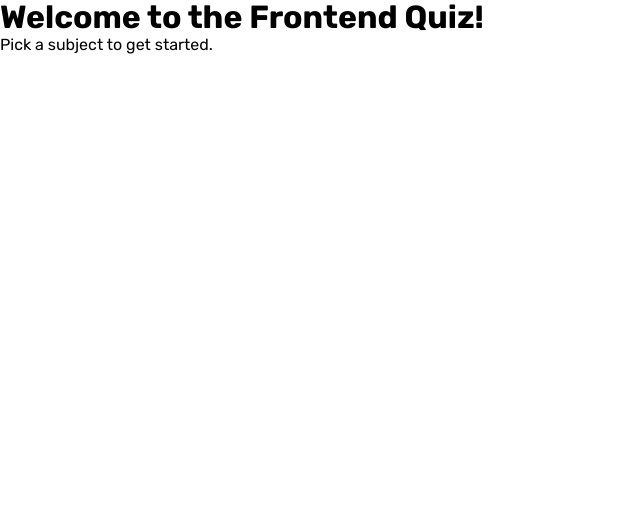
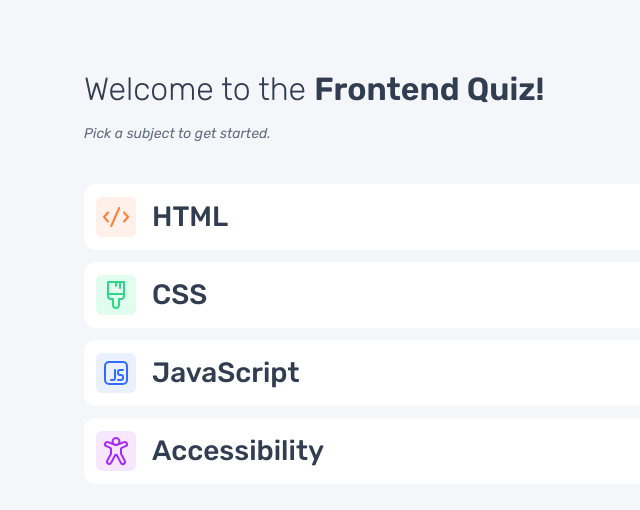
Before and after one commit to MattPahuta/frontend-quiz-app, a React (Vite) app: page / in a window 1280 px wide. Shown: the top 510 px of the page, without its empty margins (0-640 px from the left). Built offline with nearby package versions, Linux system fonts and the light colour scheme.

Commit message:
Add initial component structure, Start, and styles

```diff
--- a/src/App.jsx
+++ b/src/App.jsx
@@ -1,12 +1,15 @@
-
-import './css/styles.css'
+// import Quiz
+// import Header
+// import Start
+import Header from './components/Header';
+import Start from './components/Start';
 
 function App() {
 
   return (
     <>
-      <h1 className='heading-welcome'>Welcome to the <span>Frontend Quiz!</span></h1>
-      <p className='italic'>Pick a subject to get started.</p>
+      <Header />
+      <Start />
     </>
   )
 }
--- /dev/null
+++ b/src/components/Header.jsx
@@ -0,0 +1,12 @@
+function Header() {
+  return (
+    <header className="header">
+      <div className="wrapper">
+        <div className="category"></div>
+        <div className="theme-toggle"></div>
+      </div>
+    </header>
+  )
+}
+
+export default Header
--- /dev/null
+++ b/src/components/Start.jsx
@@ -0,0 +1,44 @@
+// ToDo: import Button component
+// - import data to render Button for each available subject
+import htmlIcon from '../assets/icon-html.svg';
+import cssIcon from '../assets/icon-css.svg';
+import jsIcon from '../assets/icon-js.svg';
+import a11yIcon from '../assets/icon-accessibility.svg';
+
+function Start() {
+  return (
+    <main>
+      <div className="wrapper grid-columns">
+        <div>
+          <h1 className="heading-welcome">
+            Welcome to the <span>Frontend Quiz!</span>
+          </h1>
+          <p className="accent-text">Pick a subject to get started.</p>
+        </div>
+        <div>
+          <form className="category-form">
+            {/* ToDo: map over data to generate buttons */}
+            <button className="button cat-button">
+              <img src={htmlIcon} alt="" className="icon category cat-html" />
+              HTML
+            </button>
+            <button className="button cat-button">
+              <img src={cssIcon} alt="" className="icon category cat-css" />
+              CSS
+            </button>
+            <button className="button cat-button">
+              <img src={jsIcon} alt="" className="icon category cat-js" />
+              JavaScript
+            </button>
+            <button className="button cat-button">
+              <img src={a11yIcon} alt="" className="icon category cat-a11y" />
+              Accessibility
+            </button>
+          </form>
+        </div>
+      </div>
+    </main>
+  );
+}
+
+export default Start
--- a/src/css/styles.css
+++ b/src/css/styles.css
@@ -66,34 +66,199 @@
 @layer base {
   :root {
     /* Font Family */
-    --ff-primary: "Rubik", sans-serif;
+    --ff-primary: 'Rubik', sans-serif;
     /* Font Sizes */
     --fs-display: 9rem; /* 144px */
-    --fs-heading-large: ; /* 64px */
-    --fs-heading-xlarge: ; /* 40px */
-    --fs-heading-medium: ; /* 36px */
-    --fs-heading-small: ; /* 28px */
+    --fs-heading-large: 4rem; /* 64px */
+    --fs-heading-xlarge: 2.5rem; /* 40px */
+    --fs-heading-medium: 2.25rem; /* 36px */
+    --fs-heading-small: 1.75rem; /* 28px */
 
+    --fs-300: 0.875rem; /* 14px */
+    --fs-400: 1rem; /* 16px */
+    --fs-500: 1.125rem; /* 18px */
+    --fs-600: 1.25rem; /* 20px */
+    --fs-700: 1.5rem; /* 24px */
 
-    --fs-body-medium: ; /* 24px */
-    --fs-body-small: ; /* 20px yes */
-    --fs-body-xsmall: ; /* 18px yes */
-    --fs-body-xxsmall: ; /* 14px yes */
+    --fs-button: clamp(1.125rem, 2.5vw, 1.75rem);
 
     /* Colors */
-    --clr-neutral-800: #313E51;
-    --clr-neutral-700: #3B4D66;
-    --clr-neutral-600: #626C7F;
-    --clr-nuetral-400: #ABC1E1;
+    --clr-nuetral-400: #abc1e1;
+    --clr-neutral-600: #626c7f;
+    --clr-neutral-700: #3b4d66;
+    --clr-neutral-800: #313e51;
 
-    --clr-neutral-200: #F4F6FA;
-    --clr-neutral-100: #FFFFFF;
-    --clr-primary-500: #A729F5;
-    --clr-success-500: #26D782;
-    --clr-alert-500: #EE5454;
+    --clr-neutral-000: #ffffff;
+    --clr-neutral-200: #f4f6fa;
+    --clr-primary-500: #a729f5;
+    --clr-success-500: #26d782;
+    --clr-alert-500: #ee5454;
+    /* Spacing */
+    --spacing-025: 0.25rem; /* 4px */
+    --spacing-050: 0.5rem; /* 8px */
+    --spacing-075: 0.75rem; /* 12px */
+    --spacing-100: 1rem; /* 16px */
+    --spacing-125: 1.25rem; /* 20px */
+    --spacing-150: 1.5rem; /* 24px */
+    --spacing-200: 2rem; /* 32px */
+    --spacing-250: 2.5rem; /* 40px */
+    --spacing-300: 3rem; /* 48px */
+
+    /* ToDo: */
+    /* Theme switching - colors to toggle
+      - light mode
+        - body bg: ;
+        - body text: ;
+        - button bg: ;
+        - button text: ;
+      - dark mode
+    */
+
+    /* Semantic Variables */
+
+    --bg-body-light: var(--clr-nuetral-200);
+    --text-body-light: var(--clr-neutral-800);
+    --text-accent-light: var(--clr-neutral-600);
+    --bg-button-light: var(--clr-neutral-000);
+
+    --icon-bg__html: #fff1e9;
+    --icon-bg__css: #e0fdef;
+    --icon-bg__js: #ebf0ff;
+    --icon-bg__a11y: #f6e7ff;
   }
 
   html {
     font-family: var(--ff-primary);
   }
+
+  body {
+    min-height: 100vh;
+    line-height: 1.5;
+    display: flex;
+    flex-direction: column;
+    background-color: var(--clr-neutral-200);
+    color: var(--clr-neutral-800);
+  }
+
+  .main {
+    padding-block-start: var(--spacing-200);
+  }
+
+  h1,
+  h2,
+  h3 {
+    line-height: 1.1;
+    text-wrap: balance;
+  }
+
+  .heading-welcome {
+    margin-bottom: var(--spacing-100);
+    font-weight: 300;
+  }
+  .heading-welcome span {
+    font-weight: 600;
+  }
+
+  .accent-text {
+    font-size: var(--fs-300);
+    font-style: italic;
+    color: var(--text-accent-light);
+  }
 }
+
+@layer layout {
+  .wrapper {
+    --wrapper-max-width: 1160px;
+    max-width: var(--wrapper-max-width);
+    margin-inline: auto;
+    padding-inline: var(--spacing-150);
+  }
+
+  .grid-columns {
+    display: grid;
+    gap: var(--spacing-250);
+  }
+
+  .header {
+    height: 72px;
+    display: flex;
+    padding: var(--spacing-150) var(--spacing-100);
+  }
+}
+
+@layer components {
+  button.button {
+    border: none;
+    background-color: var(--bg-button-light);
+    color: var(--text-body-light);
+    cursor: pointer;
+
+    display: inline-flex;
+    align-items: center;
+    justify-content: center;
+    border-radius: var(--spacing-075);
+    padding: var(--spacing-075);
+    font-size: var(--fs-button);
+    font-weight: 500;
+
+    @media screen and (--ms-high-contrast: active) {
+      border: 2px solid currentColor;
+    }
+
+    @media (screen > 40rem) {
+      border-radius: var(--spacing-150);
+    }
+
+    @media (screen > 70rem) {
+      padding: var(--spacing-125);
+    }
+  }
+
+  button.cat-button {
+    justify-content: flex-start;
+  }
+
+  /* Handle icons and icon BGs */
+  button img.icon,
+  input[type='radio'] {
+    width: 40px;
+    margin-right: var(--spacing-100);
+    padding: var(--spacing-025);
+    border-radius: 6px;
+
+    &.answer-icon {
+      background-color: var(--clr-neutral-600);
+    }
+    &.cat-html {
+      background-color: var(--icon-bg__html);
+    }
+    &.cat-css {
+      background-color: var(--icon-bg__css);
+    }
+    &.cat-js {
+      background-color: var(--icon-bg__js);
+    }
+    &.cat-a11y {
+      background-color: var(--icon-bg__a11y);
+    }
+  }
+
+  .category-form {
+    margin: 0;
+    display: flex;
+    flex-direction: column;
+    gap: var(--spacing-075);
+  }
+}
+
+@layer utilities {
+  .visually-hidden:not(:focus):not(:active) {
+    clip: rect(0 0 0 0);
+    clip-path: inset(50%);
+    height: 1px;
+    overflow: hidden;
+    position: absolute;
+    white-space: nowrap;
+    width: 1px;
+  }
+}
--- a/src/main.jsx
+++ b/src/main.jsx
@@ -1,7 +1,8 @@
 import { StrictMode } from 'react'
 import { createRoot } from 'react-dom/client'
+import App from './App.jsx'
+import './css/reset.css'
 import './css/styles.css'
-import App from './App.jsx'
 
 createRoot(document.getElementById('root')).render(
   <StrictMode>
```
Also changed, not shown: src/components/CategoryButton.jsx (added, +17 -0 lines), 1 other file (tests, documents, lock files or other folders).
